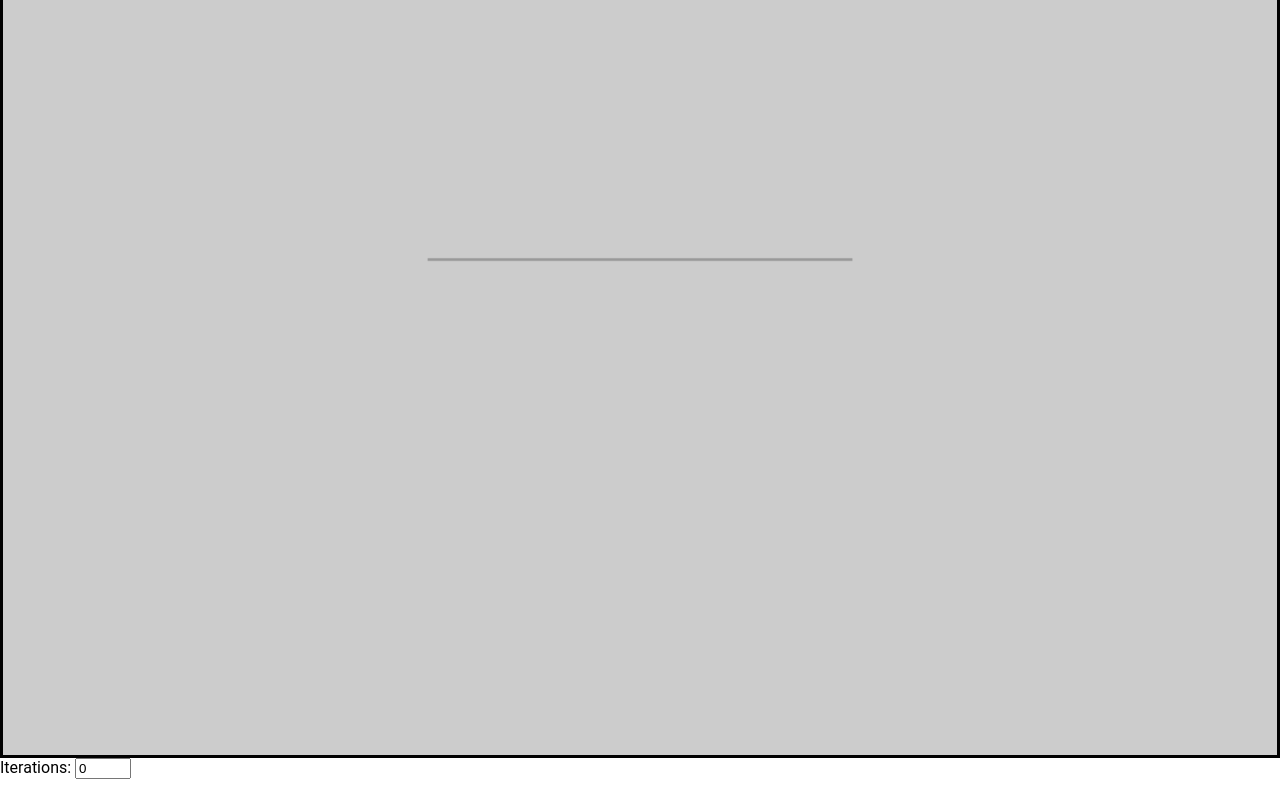
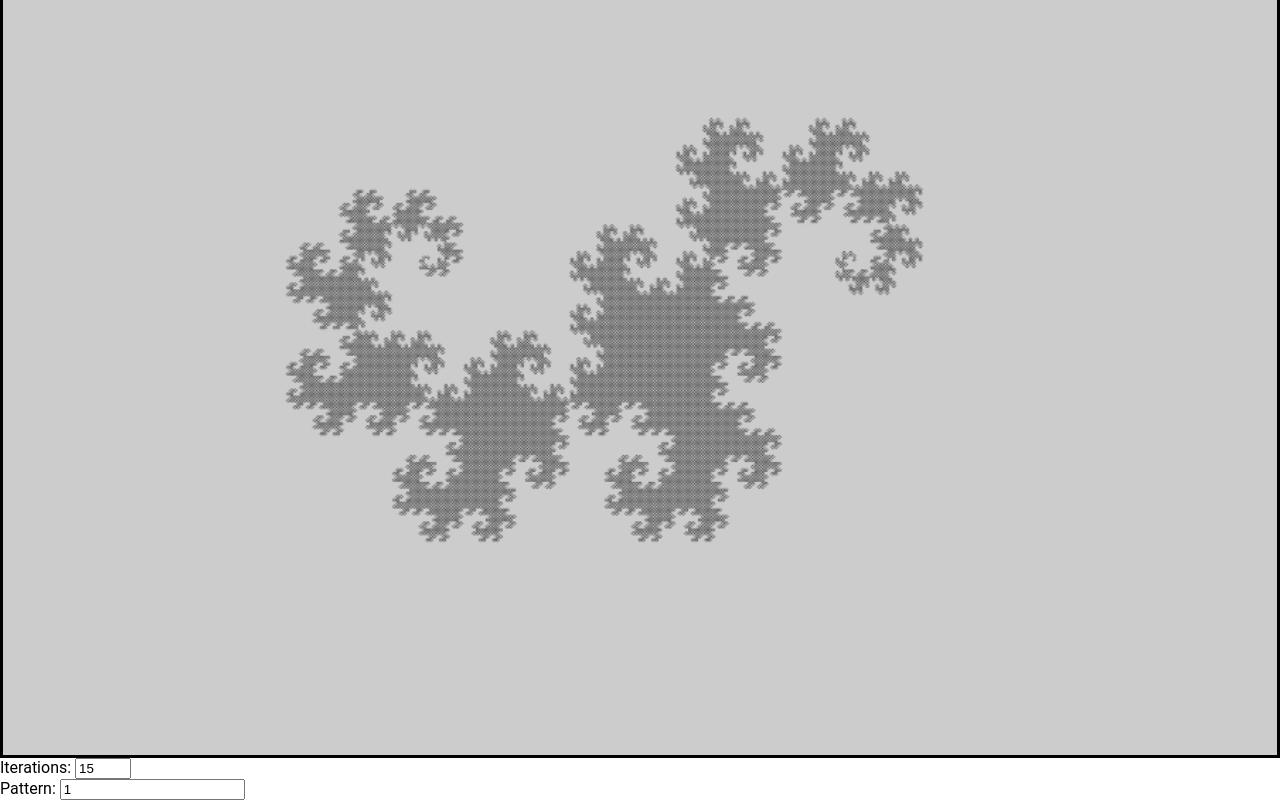
Before and after one commit to JoshuaNeely/DragonFractal, an Angular app: page / in a window 1280 px wide. Shown: the part 239-1039 px from the top of the page. Before the commit the page ends 1018 px from the top, so only its background shows below. Built offline with nearby package versions, Linux system fonts and the light colour scheme.

Commit message:
feat: control pattern from control-panel

```diff
--- a/src/app/app.component.ts
+++ b/src/app/app.component.ts
@@ -8,6 +8,7 @@ import {
 
 import { ControlPanelEvent } from './control-panel/control-panel-events';
 import { Point } from './point';
+import { Pattern } from './pattern';
 import { getStartingPoints, iteratePoints } from './fractal-logic';
 
 
@@ -21,23 +22,20 @@ export class AppComponent implements OnInit, AfterViewInit {
   @ViewChild('fractalCanvas') canvasReference !: ElementRef;
 
   ngOnInit(): void { }
+  ngAfterViewInit(): void {}
 
-  ngAfterViewInit(): void {
-    this.draw(0);
+  handleControlPanelChange(event: ControlPanelEvent): void {
+    this.draw(event.iterations, event.pattern);
   }
 
-  handleControlPanelChange(event: ControlPanelEvent): void {
-    this.draw(event.iterations);
-  }
-
-  draw(iterations: number): void {
+  draw(iterations: number, pattern: Pattern): void {
     const canvasElement = this.canvasReference.nativeElement;
     const renderingContext = this.getRenderingContext(canvasElement);
 
     renderingContext.clearRect(0, 0, canvasElement.width, canvasElement.height);
 
     const startingPoints = getStartingPoints(canvasElement.width, canvasElement.height);
-    const newPoints = iteratePoints(startingPoints, iterations);
+    const newPoints = iteratePoints(startingPoints, iterations, pattern);
     this.connectPoints(renderingContext, newPoints, '#000000');
   }
 
--- a/src/app/control-panel/control-panel-events.ts
+++ b/src/app/control-panel/control-panel-events.ts
@@ -1,3 +1,6 @@
+import { Pattern } from '../pattern';
+
 export interface ControlPanelEvent {
   iterations: number;
+  pattern: Pattern;
 }
--- a/src/app/control-panel/control-panel.component.html
+++ b/src/app/control-panel/control-panel.component.html
@@ -1,4 +1,5 @@
 <div class="control_panel">
+    <div>
         Iterations:
         <input
             type="number"
@@ -8,3 +9,14 @@ Iterations:
             (change)="updateIterations($event.target)"
             [value]="iterations">
     </div>
+
+    <div>
+        Pattern:
+        <input
+            type="number"
+            min=0
+            step=1
+            (change)="updatePattern($event.target)"
+            value=1>
+    </div>
+</div>
--- a/src/app/control-panel/control-panel.component.ts
+++ b/src/app/control-panel/control-panel.component.ts
@@ -1,6 +1,7 @@
-import { Component, OnInit, Output, EventEmitter } from '@angular/core';
+import { Component, OnInit, AfterViewInit, Output, EventEmitter } from '@angular/core';
 
 import { ControlPanelEvent } from './control-panel-events';
+import { Pattern } from '../pattern';
 
 
 @Component({
@@ -8,9 +9,10 @@ import { ControlPanelEvent } from './control-panel-events';
   templateUrl: './control-panel.component.html',
   styleUrls: ['./control-panel.component.scss']
 })
-export class ControlPanelComponent implements OnInit {
+export class ControlPanelComponent implements OnInit, AfterViewInit {
 
-  iterations = 0;
+  iterations = 15;
+  pattern: Pattern = [1, -1];
 
   @Output() controlChangeOutput = new EventEmitter<ControlPanelEvent>();
 
@@ -18,12 +20,37 @@ export class ControlPanelComponent implements OnInit {
 
   ngOnInit(): void { }
 
+  ngAfterViewInit(): void {
+    this.emitUpdates();
+  }
+
   updateIterations(eventTarget: any): void {
     if (eventTarget && eventTarget.value) {
       const newValue = eventTarget.value;
       this.iterations = newValue;
-      this.controlChangeOutput.emit({iterations: newValue});
+      this.emitUpdates();
     }
   }
 
+  updatePattern(eventTarget: any): void {
+    if (eventTarget && eventTarget.value) {
+      const newValue = eventTarget.value;
+
+      const newPattern = [];
+      for (let i = 0; i < newValue; i++) {
+        newPattern.push(-1);
+      }
+      newPattern.push(1);
+      this.pattern = newPattern;
+
+      this.emitUpdates();
+    }
+  }
+
+  private emitUpdates(): void {
+      this.controlChangeOutput.emit({
+          iterations: this.iterations,
+          pattern: this.pattern,
+      });
+  }
 }
--- a/src/app/fractal-logic.ts
+++ b/src/app/fractal-logic.ts
@@ -1,4 +1,5 @@
 import { Point } from './point';
+import { Pattern } from './pattern';
 
 export function getStartingPoints(width: number, height: number): Point[] {
     return [
@@ -7,22 +8,21 @@ export function getStartingPoints(width: number, height: number): Point[] {
     ];
 }
 
-export function iteratePoints(points: Point[], iterations: number): Point[] {
+export function iteratePoints(points: Point[], iterations: number, pattern: Pattern): Point[] {
     let newPoints = points;
     for (let i = 0; i < iterations; i++) {
-        newPoints = iteratePointsOnce(newPoints);
+        newPoints = iteratePointsOnce(newPoints, pattern);
     }
     return newPoints;
 }
 
-function iteratePointsOnce(points: Point[]): Point[] {
+function iteratePointsOnce(points: Point[], pattern: Pattern): Point[] {
     const newPoints: Point[] = [];
 
     let firstPoint =  points[0];
     newPoints.push(firstPoint);
 
     let i = 0;
-    const pattern = [-1, 1];
 
     for (const secondPoint of points.slice(1)) {
         const xd = secondPoint.x - firstPoint.x;
--- /dev/null
+++ b/src/app/pattern.ts
@@ -0,0 +1 @@
+export type Pattern = number[];
```
Also changed, not shown: 1 other file (tests, documents, lock files or other folders). Lines whose indentation alone changed are shown as unchanged.
